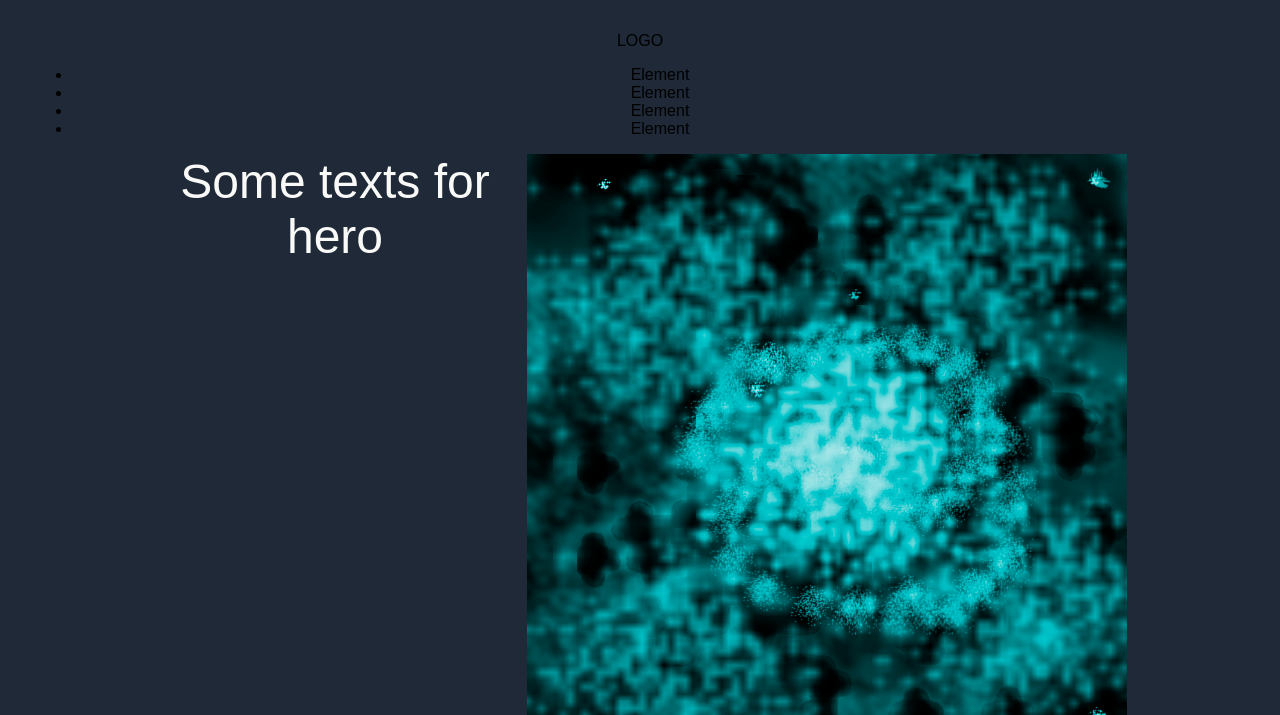
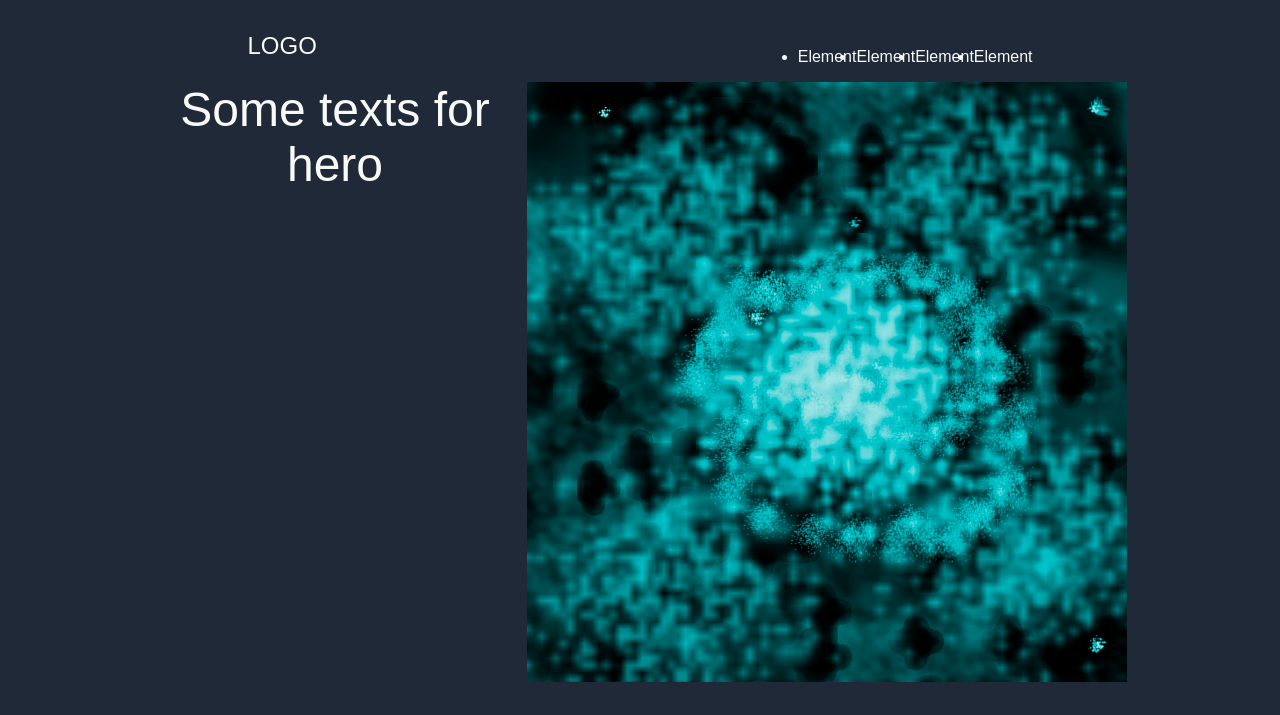
Before and after one commit to rodrigozarate/Landing_page, a plain HTML site: page index.html in a window 1280 px wide. Shown: the top 715 px of the page. Drawn offline with Linux system fonts and the light colour scheme.

Commit message:
[UPDATE]

```diff
--- a/style.css
+++ b/style.css
@@ -3,6 +3,24 @@ margin:0;
     text-align: center;
     font-family:sans-serif;
 }
+.topbar{
+    display: flex;
+    justify-content:space-around;
+    gap:10px;
+    color:#F9FAF8;
+}
+.logo{
+    font-size: 24px;
+    font-weight: extra-bold;
+}
+.navbar ul{
+    display: flex;
+    justify-content:center;
+}
+.navbar ul li{
+    font-weight:normal;
+}
+
 .header{
     background-color: #1f2937;
     padding:2em;
@@ -31,8 +49,10 @@ margin:0;
     font-size: 36px;
     font-weight: extra-bold;
     color:#1F2937;
+    gap:20px;
 }
 .elements{
+    width:80%;
     display: flex;
     align-items:center;
     justify-content:space-evenly;
@@ -44,10 +64,17 @@ margin:0;
 .quote{
     font-size: 36px;
     font-style: italic;
+    font-weight:light;
     color: #1F2937;
     width:100%;
     background-color: #E5E7Eb;
     padding:2em;
+}
+.button{
+    border-radius: 4px;
+    border-bottom-color: aqua;
+    cursor: pointer;
+    background: aqua;
 }
 .ctaction{
     width: 100%;
```
